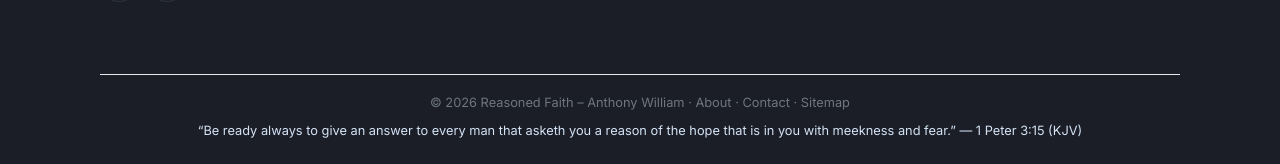
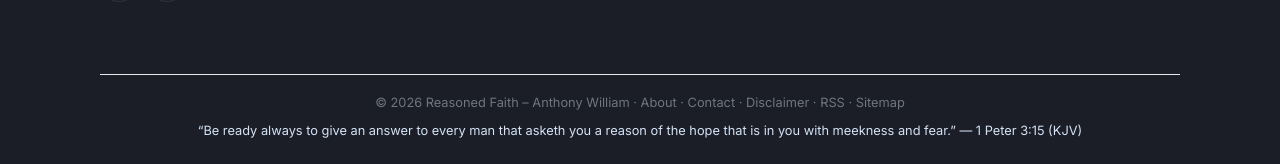
Before and after one commit to Reasoned-faith/reasoned-faith.github.io, a Jekyll site: the page built from index.html, in a window 1280 px wide and 900 px high, scrolled down 1529 px. Shown: the part 733-897 px from the top of the window. Built offline with Jekyll 4.4.1, drawn with Linux system fonts in a browser that asks for light colours.

Commit message:
Update default.html

```diff
--- a/_layouts/default.html
+++ b/_layouts/default.html
@@ -119,11 +119,13 @@
       </section>
     </div>
     <div class="sf-bottom">
-      <div class="sf-copy">© {{ site.time | date: "%Y" }} {{ site.title }} – {{ site.author }} · <a href="{{ '/about/' | relative_url }}">About</a> · <a href="{{ '/contact/' | relative_url }}">Contact</a> · <a href="{{ '/sitemap/' | relative_url }}">Sitemap</a></div>
+      <div class="sf-copy">© {{ site.time | date: "%Y" }} {{ site.title }} – {{ site.author }} · <a href="{{ '/about/' | relative_url }}">About</a> · <a href="{{ '/contact/' | relative_url }}">Contact</a> · <a href="{{ '/disclaimer/' | relative_url }}">Disclaimer</a> · <a href="{{ '/feed/articles.xml' | relative_url }}">RSS</a> · <a href="{{ '/sitemap/' | relative_url }}">Sitemap</a></div>
       <div class="sf-verse">“{{ site.verse_text }}” — {{ site.verse_ref }}</div>
     </div>
   </div>
 </footer>
+<button id="totop" class="totop" aria-label="Back to top" hidden>↑</button>
+<script>(function(){var b=document.getElementById("totop");if(!b)return;window.addEventListener("scroll",function(){b.hidden=window.scrollY<600;},{passive:true});b.addEventListener("click",function(){window.scrollTo({top:0,behavior:"smooth"});});})();</script>
 <script src="{{ '/assets/js/site.js' | relative_url }}?v={{ site.time | date: '%s' }}"></script>
 <script src="{{ '/assets/js/search.js' | relative_url }}?v={{ site.time | date: '%s' }}" defer></script>
 </body>
```
